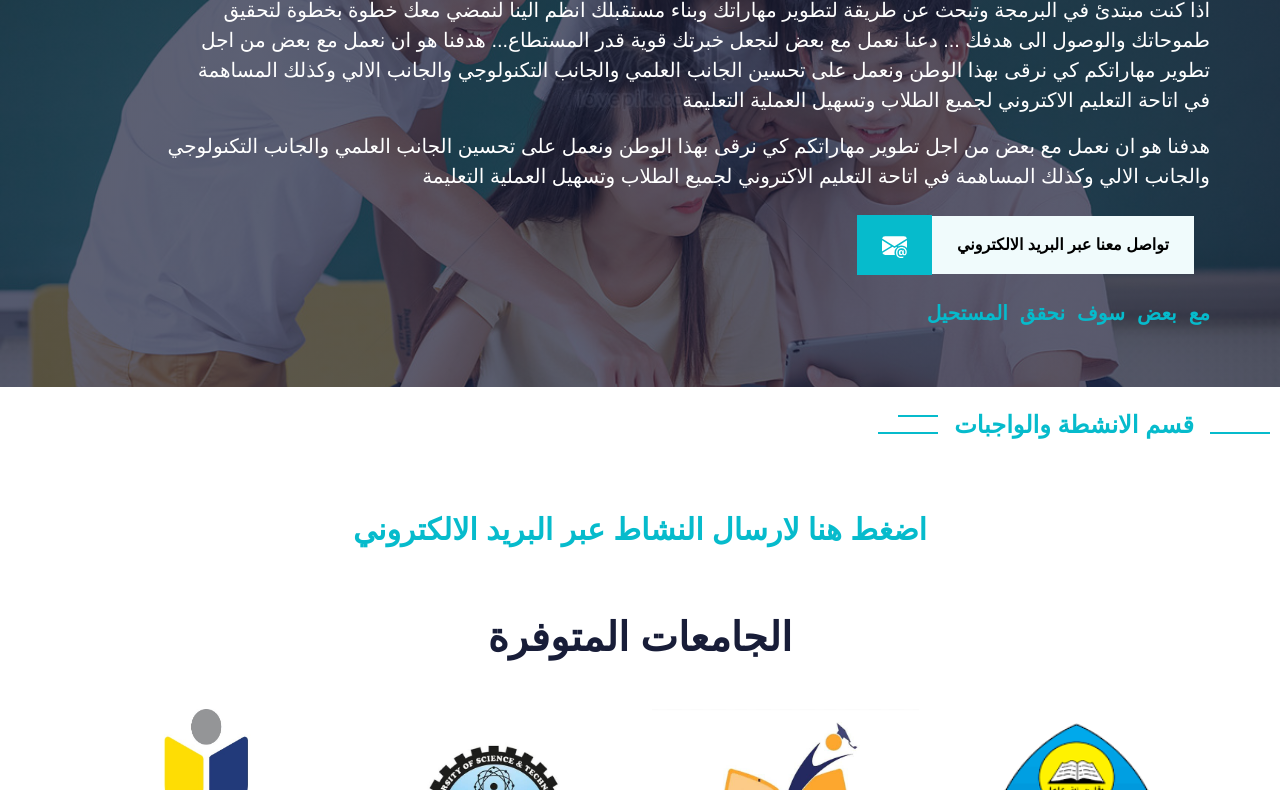
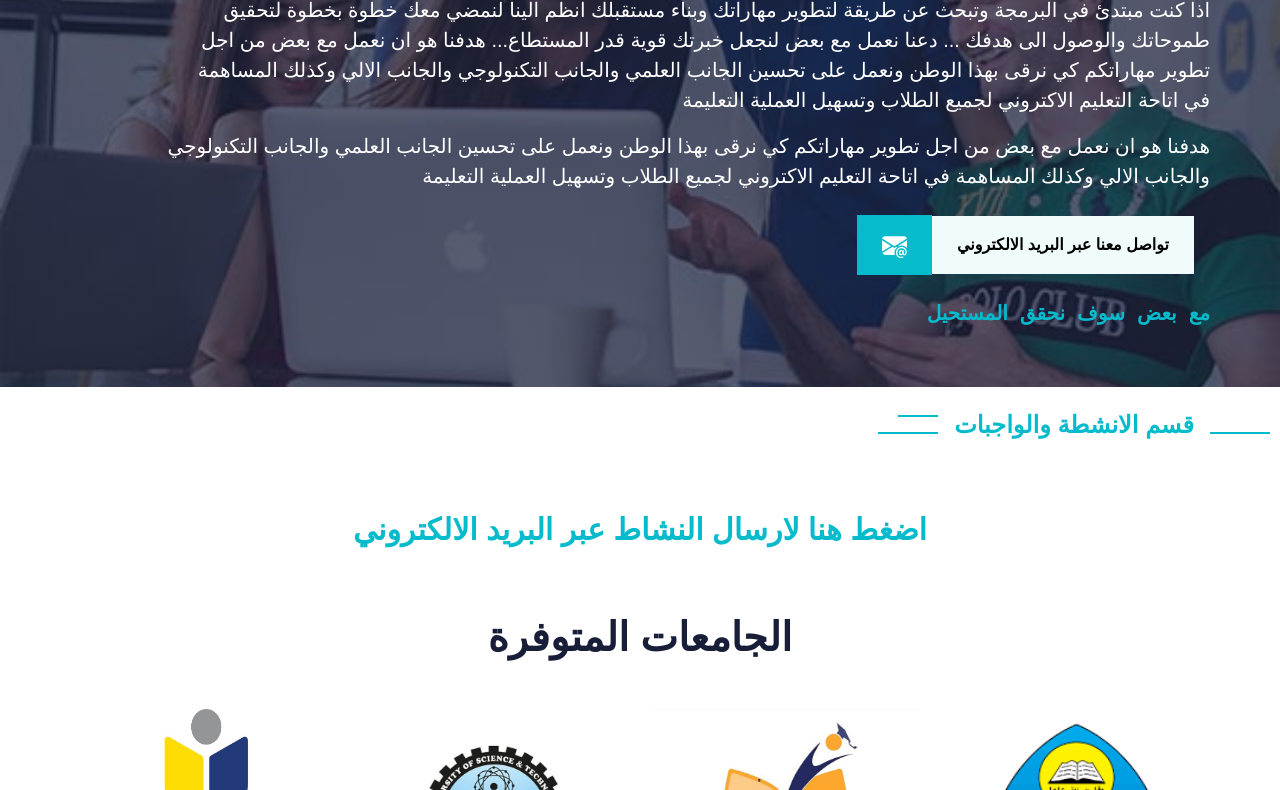
Before and after one commit to KingShaheen7/AS, a plain HTML site: page index.html in a window 1280 px wide. Shown: the part 285-1075 px from the top of the page. Drawn offline with Linux system fonts and the light colour scheme.

Commit message:
Update style.css

```diff
--- a/css/style.css
+++ b/css/style.css
@@ -214,7 +214,7 @@ html, body {
 
 .page-header {
   background: linear-gradient(rgba(24, 29, 56, 0.7), rgba(24, 29, 56, 0.7)),
-    url(../img/studentsGeneral.jpg);
+    url(../img/cat-2.jpg);
   background-position: center center;
   background-repeat: no-repeat;
   background-size: cover;
```
